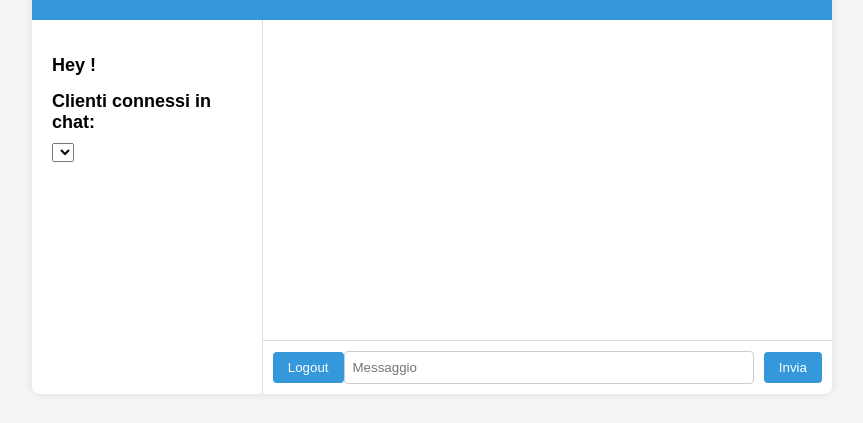
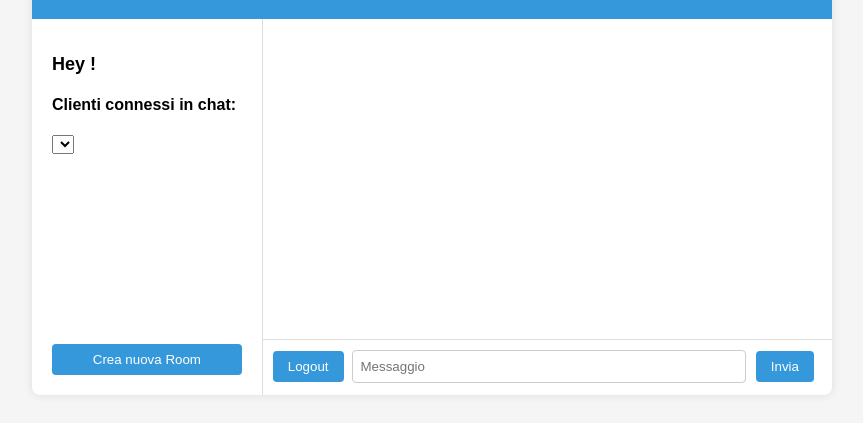
Before and after one commit to Rexeref/chatter, a website: page index.html in a window 1280 px wide. Both pictures are taken after a click on the button "Login". Shown: the part 253-676 px from the top of the page, without its empty margins (208-1071 px from the left). Drawn offline with nearby package versions, Linux system fonts and the light colour scheme; no server answers.

Commit message:
Inizio del lavoro per la gestione delle Chat Room

```diff
--- a/css/style.css
+++ b/css/style.css
@@ -71,7 +71,8 @@ header {
     border: 1px solid #ccc;
 }
 
-.input-section button {
+button {
+    margin-right: 8px;
     padding: 8px 15px;
     border: none;
     border-radius: 4px;
@@ -81,6 +82,11 @@ header {
     transition: background-color 0.3s ease;
 }
 
-.input-section button:hover {
+button:hover {
     background-color: #2980b9;
 }
+
+#createRoom {
+    width: 100%;
+    margin-top: 100%;
+}
--- a/index.html
+++ b/index.html
@@ -14,8 +14,10 @@
             <div class="chat-content">
                 <div class="sidebar">
                     <h2 id="showName"></h2>
-                    <h2>Clienti connessi in chat:</h2>
-                    <select id="connectedClients" name="connectedClients"></select>
+                    <h4>Clienti connessi in chat:</h4>
+                    <select id="connectedClients" name="connectedClients">
+                    </select>
+                    <button onclick="createRoom()" id="createRoom" hidden>Crea nuova Room</button>
                 </div>
                 <div class="main-chat">
                     <div class="chat-area" id="chatArea" disabled></div>
--- a/js/script.js
+++ b/js/script.js
@@ -30,9 +30,15 @@ function login() {
     document.getElementById("message").hidden = false;
     document.getElementById("sendMessage").hidden = false;
     document.getElementById("showName").hidden = false;
+    document.getElementById("createRoom").hidden = false;
     document.getElementById("showName").innerHTML = "Hey " + nameUser + "!";
     socket.emit('join', nameUser);
     console.log(socket);
+}
+
+function createRoom() {
+    const chatRoomName = "La Chatroom di " + document.getElementById("Nickname").value;
+    socket.emit('createRoom', chatRoomName);
 }
 
 function sendMessage() {
@@ -71,6 +77,7 @@ function endChat() {
     document.getElementById("message").hidden = true;
     document.getElementById("sendMessage").hidden = true;
     document.getElementById("showName").hidden = true;
+    document.getElementById("createRoom").hidden = true;
     document.getElementById("connectedClients").innerHTML = "";
     document.getElementById("message").value = "";
     document.getElementById("chatArea").innerText = "";
```
Also changed, not shown: server.js (+13 -0 lines).
